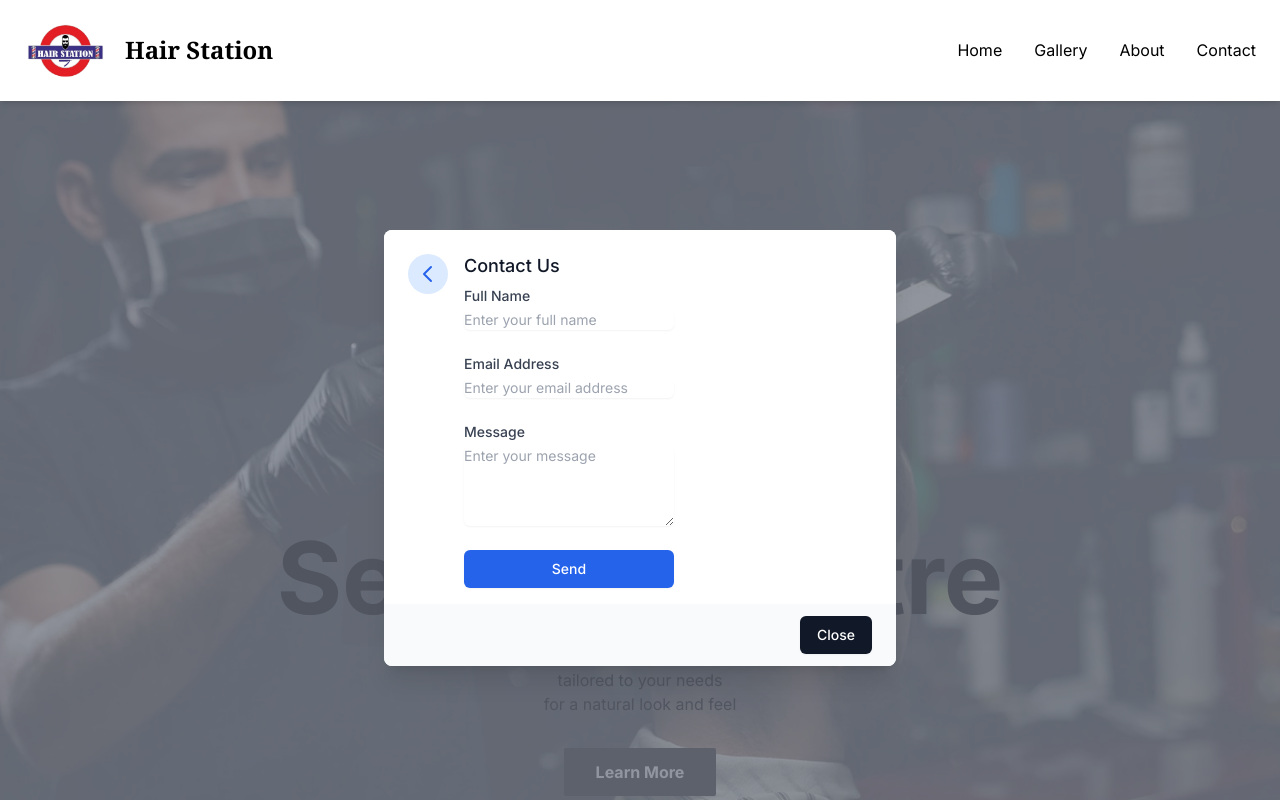
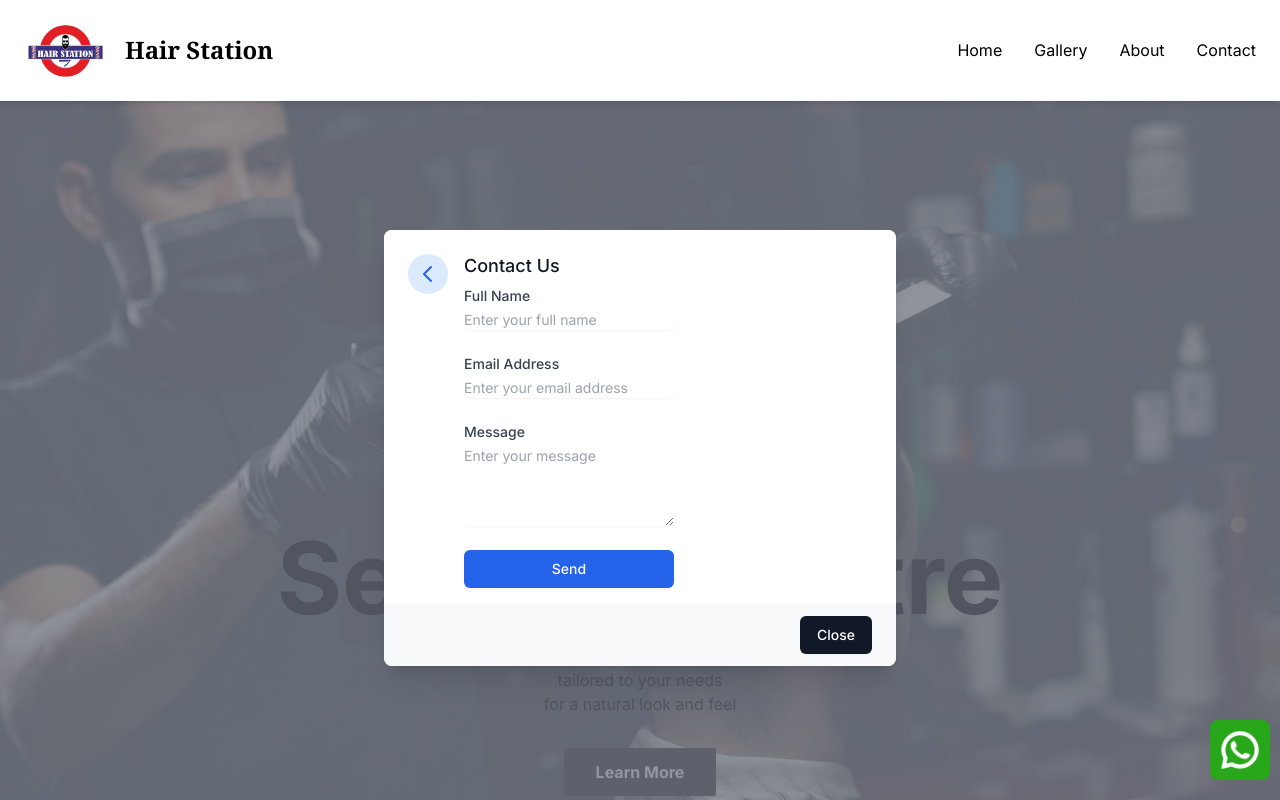
Before and after one commit to nikunj309/hair-station, a Next.js app: page / in a window 1280 px wide. Shown: the top 800 px of the page. Built offline with nearby package versions, Linux system fonts and the light colour scheme.

Commit message:
first commit4

```diff
--- a/package.json
+++ b/package.json
@@ -12,6 +12,7 @@
     "next": "14.2.3",
     "react": "^18",
     "react-dom": "^18",
+    "react-icons": "^5.2.1",
     "react-modal": "^3.16.1"
   },
   "devDependencies": {
--- a/src/app/globals.css
+++ b/src/app/globals.css
@@ -52,3 +52,10 @@
     @apply block px-4 py-2 hover:bg-blue-700 hover:text-white transition-colors rounded;
   }
 }
+
+.whatsapp-float {
+  position: fixed;
+  bottom: 20px;
+  right: 10px;
+  z-index: 1000;
+}
--- a/src/app/layout.js
+++ b/src/app/layout.js
@@ -2,6 +2,7 @@
 import "./globals.css";
 import Navbar from "../components/Navbar";
 import Footer from "../components/Footer";
+import WhatsAppIcon from "../components/WhatsappIcon";
 
 const inter = Inter({ subsets: ["latin"] });
 
@@ -14,10 +15,11 @@
   return (
     <html lang="en">
       <body className={inter.className}>
-      <Navbar/>
+        <Navbar />
+        <WhatsAppIcon />
         {children}
-        <Footer/>
-        </body>
+        <Footer />
+      </body>
     </html>
   );
 }
--- a/src/app/page.js
+++ b/src/app/page.js
@@ -1,8 +1,8 @@
 "use client";
-import Image from "next/image";
+// import Image from "next/image";
 import HeroSection from "../components/Herosection";
 import GallerySection from "../components/GallerySection";
-import Navbar from "../components/Navbar";
+// import Navbar from "../components/Navbar";
 import AboutUs from "../components/Aboutus";
 import WhyChooseUs from "../components/WhyChooseUsSection";
 import ServicesCard from "../components/ServicesCard";
--- a/src/components/Aboutus.jsx
+++ b/src/components/Aboutus.jsx
@@ -1,6 +1,6 @@
 import React from 'react';
 import Image from 'next/image';
-import aboutImage from '@/assets/i1.jpg'; // Update the path to your image
+import aboutImage from '../assets/i1.jpg'; // Update the path to your image
 
 const AboutUs = () => {
   return (
--- a/src/components/GallerySection.jsx
+++ b/src/components/GallerySection.jsx
@@ -1,7 +1,7 @@
 import Image from 'next/image'
 import React from 'react'
-import i1 from '@/assets/i1.jpg'
-import i2 from '@/assets/i2.jpg'
+import i1 from '../assets/i1.jpg'
+import i2 from '../assets/i2.jpg'
 
 const GallerySection = () => {
     return (
--- a/src/components/Herosection.jsx
+++ b/src/components/Herosection.jsx
@@ -1,6 +1,6 @@
 import Image from 'next/image'
 import React from 'react'
-import herobanner from '@/assets/herobg.jpg'
+import herobanner from '../assets/herobg.jpg'
 
 const HeroSection = () => {
     return (
--- a/src/components/Navbar.jsx
+++ b/src/components/Navbar.jsx
@@ -2,7 +2,7 @@
 import React, { useState } from 'react';
 import { FaBars, FaTimes, FaCaretDown } from 'react-icons/fa';
 import Image from 'next/image';
-import logo from '@/assets/logo.png'; // Update the path to your logo
+import logo from '../assets/logo.png'; // Update the path to your logo
 
 export default function Navbar() {
   const [clicked, setClicked] = useState(false);
--- a/src/components/ServicesCard.jsx
+++ b/src/components/ServicesCard.jsx
@@ -1,8 +1,8 @@
 import Image from 'next/image';
 import React from 'react';
-import i1 from '@/assets/Hair_Wigs.png'
-import i2 from '@/assets/Hair_Patch.png'
-import i3 from '@/assets/Hair_Bonding.png'
+import i1 from '../assets/Hair_Wigs.png'
+import i2 from '../assets/Hair_Patch.png'
+import i3 from '../assets/Hair_Bonding.png'
 
 function ServicesCard() {
   const services = [
--- /dev/null
+++ b/src/components/WhatsappIcon.jsx
@@ -0,0 +1,16 @@
+import React from 'react';
+import w1 from "../assets/whatsapp.png"
+import Image from 'next/image';
+import Link from 'next/link';
+const WhatsAppIcon = () => {
+    const phoneNumber = '+91 ';
+    const whatsappLink = `https://api.whatsapp.com/send/?phone=%2B91`;
+
+    return (
+        <a href={whatsappLink} className="whatsapp-float" target="_blank" rel="noopener noreferrer">
+            <Image src={w1} alt="WhatsApp Icon" width={60} height={60}/>
+        </a>
+    );
+};
+
+export default WhatsAppIcon;
--- a/src/components/WhyChooseUsSection.jsx
+++ b/src/components/WhyChooseUsSection.jsx
@@ -1,6 +1,6 @@
 import React from 'react';
 import Image from 'next/image';
-import whyChooseImage from '@/assets/i1.jpg'; // Update the path to your image
+import whyChooseImage from '../assets/i1.jpg'; // Update the path to your image
 
 const WhyChooseUs = () => {
   return (
```
Also changed, not shown: src/assets/whatsapp.png (added), 1 other file (tests, documents, lock files or other folders).
